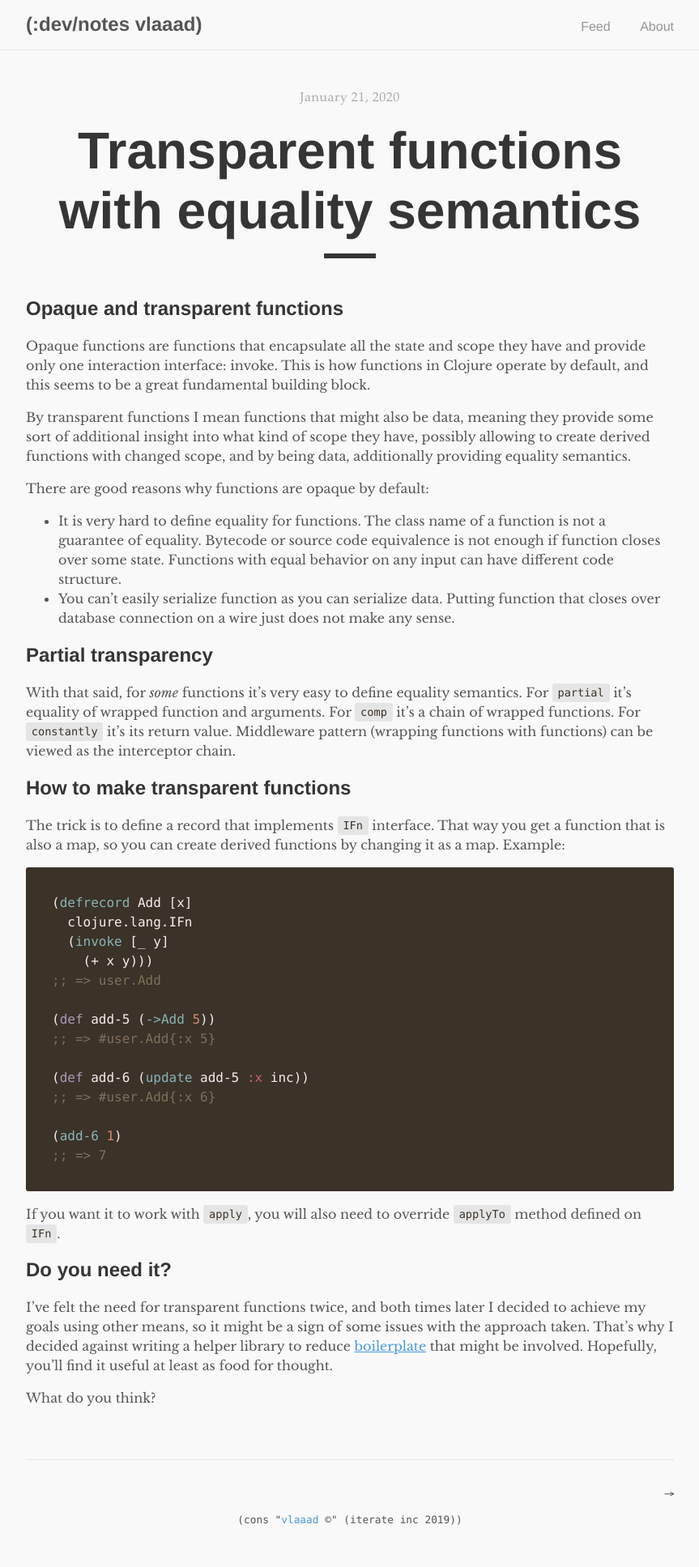
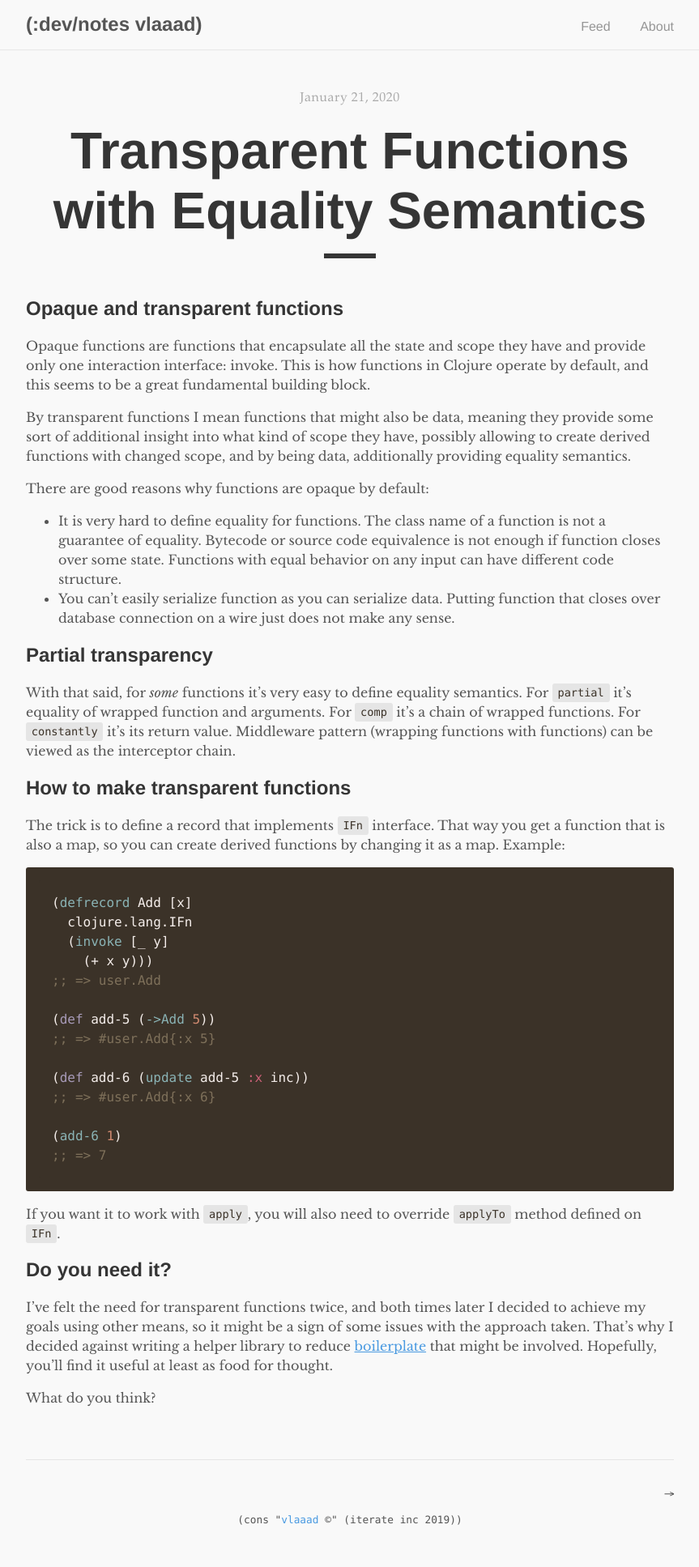
Before and after one commit to vlaaad/vlaaad.github.io, a Jekyll site: the page built from _posts/2020-01-21-transparent-functions.md, in a window 1280 px wide. Shown: the whole page at 81% size, without its empty margins (208-1071 px from the left). Built offline with Jekyll 4.4.1, drawn with Linux system fonts in a browser that asks for light colours.

```diff
--- a/_posts/2020-01-21-transparent-functions.md
+++ b/_posts/2020-01-21-transparent-functions.md
@@ -1,6 +1,6 @@
 ---
 layout: post
-title: "Transparent functions with equality semantics"
+title: "Transparent Functions with Equality Semantics"
 description: "You don't have them. Do you need them? How do you get them?"
 ---
 
```
